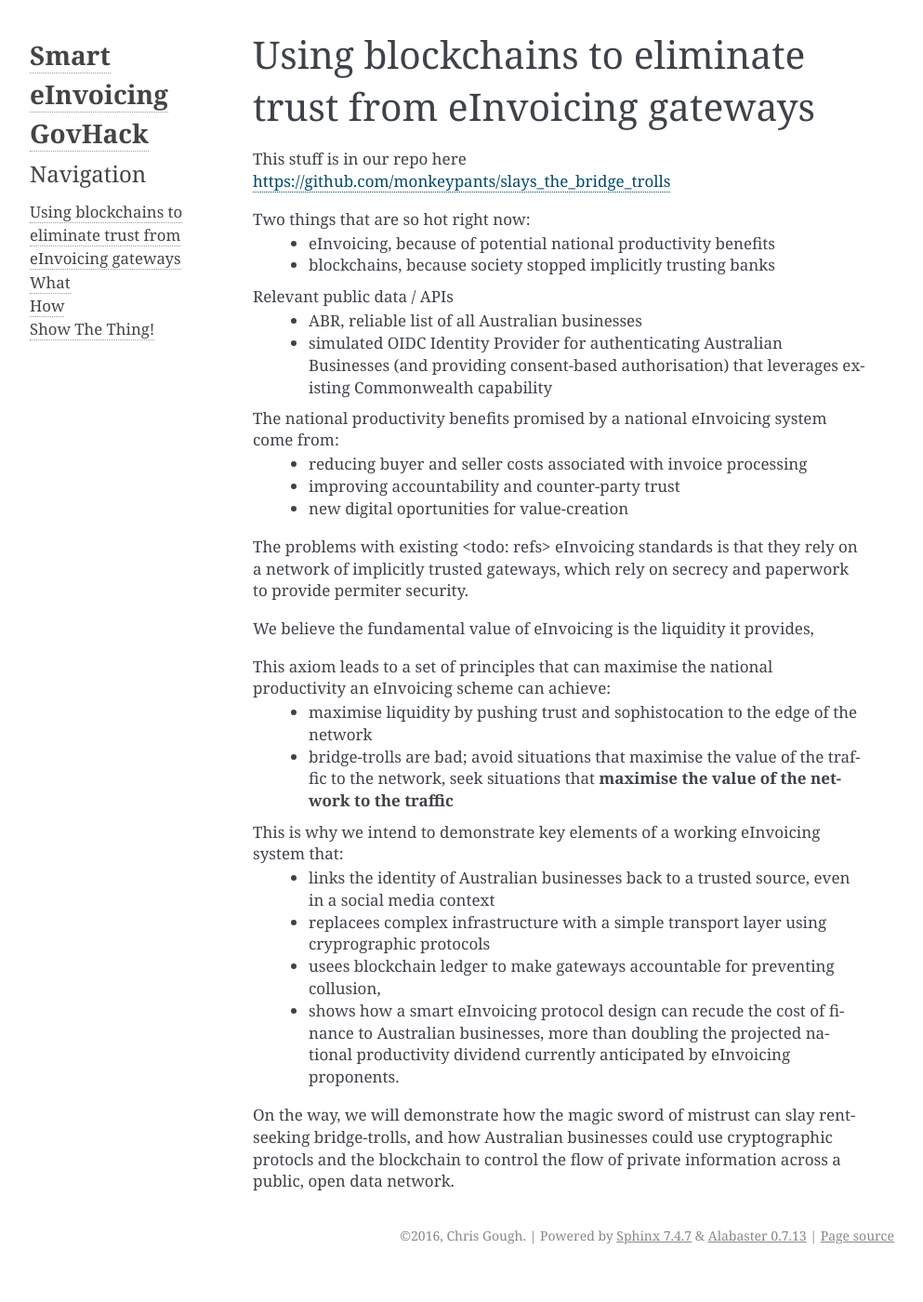
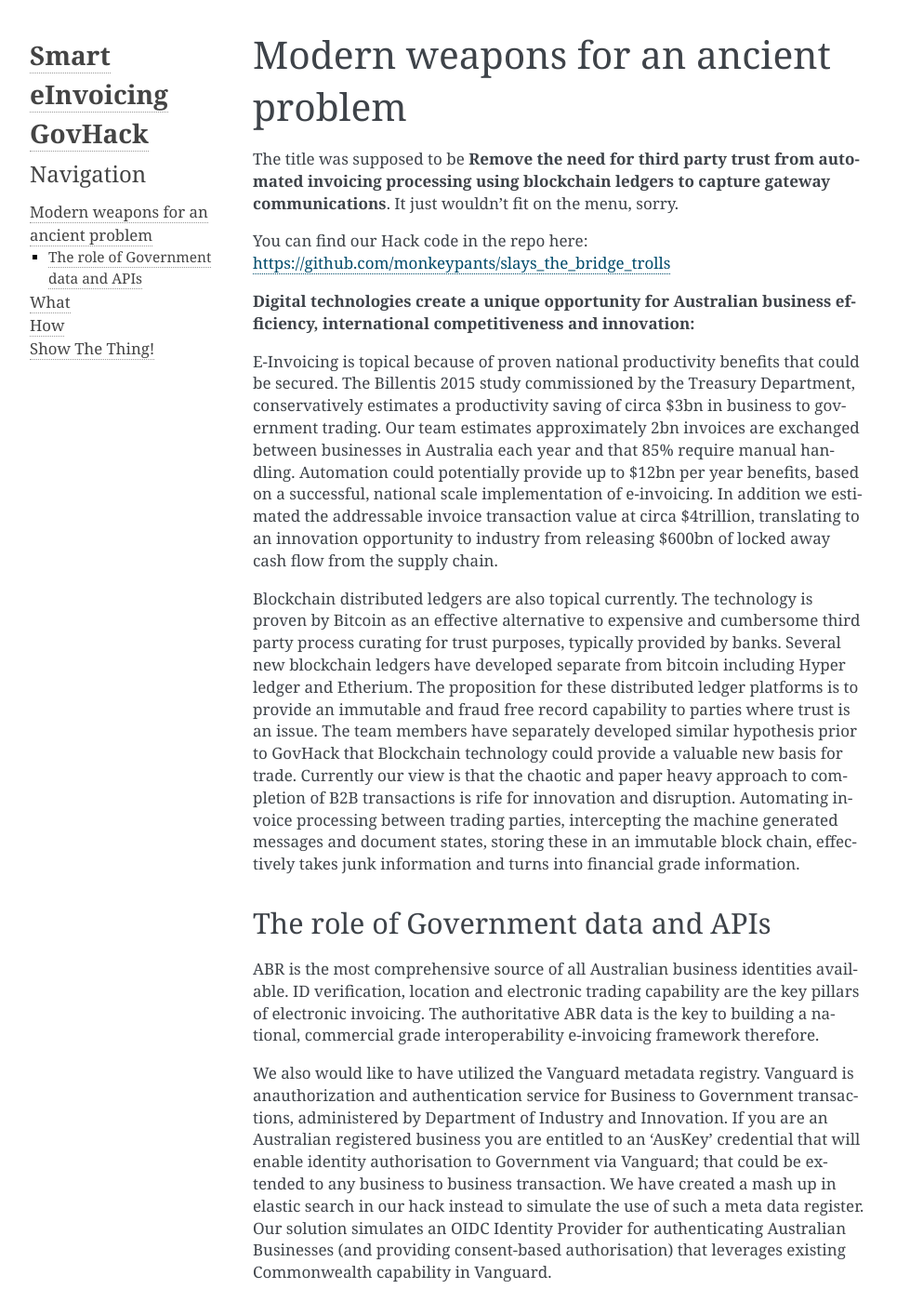
Before and after one commit to monkeypants/OpenDigitalProcurementGovHack2016, a Sphinx documentation site: the page built from docs/why.rst, in a window 1280 px wide and 1400 px high. Shown: the whole window at 93% size, without its empty margins (148-1141 px from the left). Built offline with Sphinx 7.4.7, drawn with Linux system fonts in a browser that asks for light colours; some of the changed text lies outside the part shown.

Commit message:
update the why

```diff
--- a/docs/why.rst
+++ b/docs/why.rst
@@ -1,33 +1,45 @@
-Using blockchains to eliminate trust from eInvoicing gateways
-=============================================================
+Modern weapons for an ancient problem
+=====================================
 
-This stuff is in our repo here https://github.com/monkeypants/slays_the_bridge_trolls
+The title was supposed to be **Remove the need for third party trust from automated invoicing processing using blockchain ledgers to capture gateway communications**. It just wouldn't fit on the menu, sorry.
 
-Two things that are so hot right now:
- * eInvoicing, because of potential national productivity benefits
- * blockchains, because society stopped implicitly trusting banks
+You can find our Hack code in the repo here: https://github.com/monkeypants/slays_the_bridge_trolls
 
-Relevant public data / APIs
- * ABR, reliable list of all Australian businesses
- * simulated OIDC Identity Provider for authenticating Australian Businesses (and providing consent-based authorisation) that leverages existing Commonwealth capability
+**Digital technologies create a unique opportunity for Australian business efficiency, international competitiveness and innovation:**
 
-The national productivity benefits promised by a national eInvoicing system come from:
- * reducing buyer and seller costs associated with invoice processing
- * improving accountability and counter-party trust
- * new digital oportunities for value-creation
+E-Invoicing is topical because of proven national productivity benefits that could be secured. The Billentis 2015 study commissioned by the Treasury Department, conservatively estimates a productivity saving of circa $3bn in business to government trading. Our team estimates approximately 2bn invoices are exchanged between businesses in Australia each year and that 85% require manual handling. Automation could potentially provide up to $12bn per year benefits, based on a successful, national scale implementation of e-invoicing. In addition we estimated the addressable invoice transaction value at circa $4trillion, translating to an innovation opportunity to industry from releasing $600bn of locked away cash flow from the supply chain.
 
-The problems with existing <todo: refs>  eInvoicing standards is that they rely on a network of implicitly trusted gateways, which rely on secrecy and paperwork to provide permiter security.
+Blockchain distributed ledgers are also topical currently. The technology is proven by Bitcoin as an effective alternative to expensive and cumbersome third party process curating for trust purposes, typically provided by banks. Several new blockchain ledgers have developed separate from bitcoin including Hyper ledger and Etherium. The proposition for these distributed ledger platforms is to provide an immutable and fraud free record capability to parties where trust is an issue. The team members have separately developed similar hypothesis prior to GovHack that Blockchain technology could provide a valuable new basis for trade. Currently our view is that the chaotic and paper heavy approach to completion of B2B transactions is rife for innovation and disruption. Automating invoice processing between trading parties, intercepting the machine generated messages and document states, storing these in an immutable block chain, effectively takes junk information and turns into financial grade information.
 
-We believe the fundamental value of eInvoicing is the liquidity it provides,
+The role of Government data and APIs
+------------------------------------
+ABR is the most comprehensive source of all Australian business identities available. ID verification, location and electronic trading capability are the key pillars of electronic invoicing. The authoritative ABR data is the key to building a national, commercial grade interoperability e-invoicing framework therefore.
 
-This axiom leads to a set of principles that can maximise the national productivity an eInvoicing scheme can achieve:
- * maximise liquidity by pushing trust and sophistocation to the edge of the network
- * bridge-trolls are bad; avoid situations that maximise the value of the traffic to the network, seek situations that **maximise the value of the network to the traffic**
+We also would like to have utilized the Vanguard metadata registry. Vanguard is anauthorization and authentication service for Business to Government transactions, administered by Department of Industry and Innovation. If you are an Australian registered business you are entitled to an ‘AusKey’ credential that will enable identity authorisation to Government via Vanguard; that could be extended to any business to business transaction. We have created a mash up in elastic search in our hack instead to simulate the use of such a meta data register. Our solution simulates an OIDC Identity Provider for authenticating Australian Businesses (and providing consent-based authorisation) that leverages existing Commonwealth capability in Vanguard.
+
+
+The national productivity benefits promised by a national eInvoicing system
+^^^^^^^^^^^^^^^^^^^^^^^^^^^^^^^^^^^^^^^^^^^^^^^^^^^^^^^^^^^^^^^^^^^^^^^^^^^
+The benefits are significant to successfully automating invoice processing between trading parties. At a national level productivity gains we estimate could be as high as $12bn. Harder to quantify are the innovation and international competitive advantage benefits. However the types of benefits we expect include:
+
+
+ * Reducing buyer and seller costs associated with invoice processing
+ * Improve accountability and counter-party trust
+ * Access fast repeatable cash flow solutions at an acceptable cost.
+
+FSI’s can loan profitably against invoices and at scale due to ‘straight through’ business loan processing:
+
+ * Improved international competitiveness by reducing trade friction.
+
+According the Billentis 2015 report on e-invoicing, ‘The vast majority of industrialized European countries passed through the unstructured bottom-up development in phase one, followed by a more structured process in phase two. The semi-structured process is often initiated by open-minded E-Invoicing service providers. They define on a voluntary basis some rules for an improved interoperability between their platforms. They also build online information platforms and push the visibility of the topic E-Invoicing with the aim of pushing market development. Although big progress has already been made, is it almost always necessary to have the public sector on board for a fully structured and strong uptake of the market. However, the usage of E-Invoicing remains voluntary for all stakeholders. With this structured approach, the market adoption rate after a decade is typically 20-30%.’
+
+Currently in Australia the bottom-up method is prevalent resulting is a network of implicitly trusted gateways, which are closed rely on proprietary standards to provide security and have a cost. The team concludes that we can evolve the approach through a peer-to-per model supported by government and using government trusted data to authenticate identity and location. Ultimately we believe this will result in new and fundamental value creation for industry through e-invoicing by:
+
+ * Maximizing liquidity by pushing trust and sophistication to the edge of the network
+ * Reducing the cost by making an open interoperability standard and free. A situation designed to maximise the traffic to the network, **seek situations that maximise the volume and hence value of the network to the traffic**
 
 This is why we intend to demonstrate key elements of a working eInvoicing system that:
  * links the identity of Australian businesses back to a trusted source, even in a social media context
- * replacees complex infrastructure with a simple transport layer using cryprographic protocols
- * usees blockchain ledger to make gateways accountable for preventing collusion,
- * shows how a smart eInvoicing protocol design can recude the cost of finance to Australian businesses, more than doubling the projected national productivity dividend currently anticipated by eInvoicing proponents.
-
-On the way, we will demonstrate how the magic sword of mistrust can slay rent-seeking bridge-trolls, and how Australian businesses could use cryptographic protocls and the blockchain to control the flow of private information across a public, open data network.
+ * replaces the existing complex infrastructure with a simple transport layer using cryptographic protocols
+ * deploy blockchain ledgers to make gateways accountable for preventing collusion,
+ * shows how a smart e-invoicing protocol design can reduce the cost of finance to Australian businesses, more than doubling the projected national productivity dividend currently anticipated by e-invoicing proponents.
```
